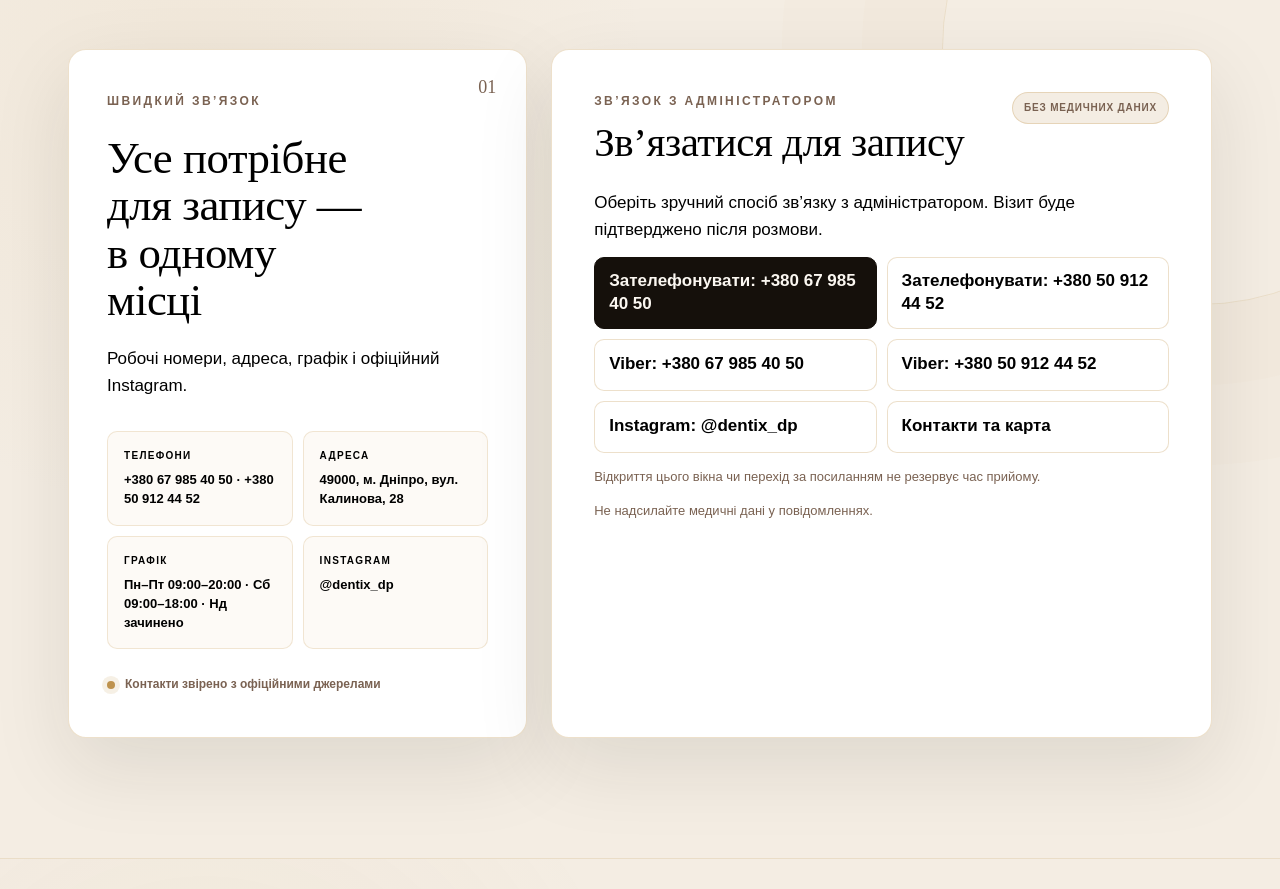
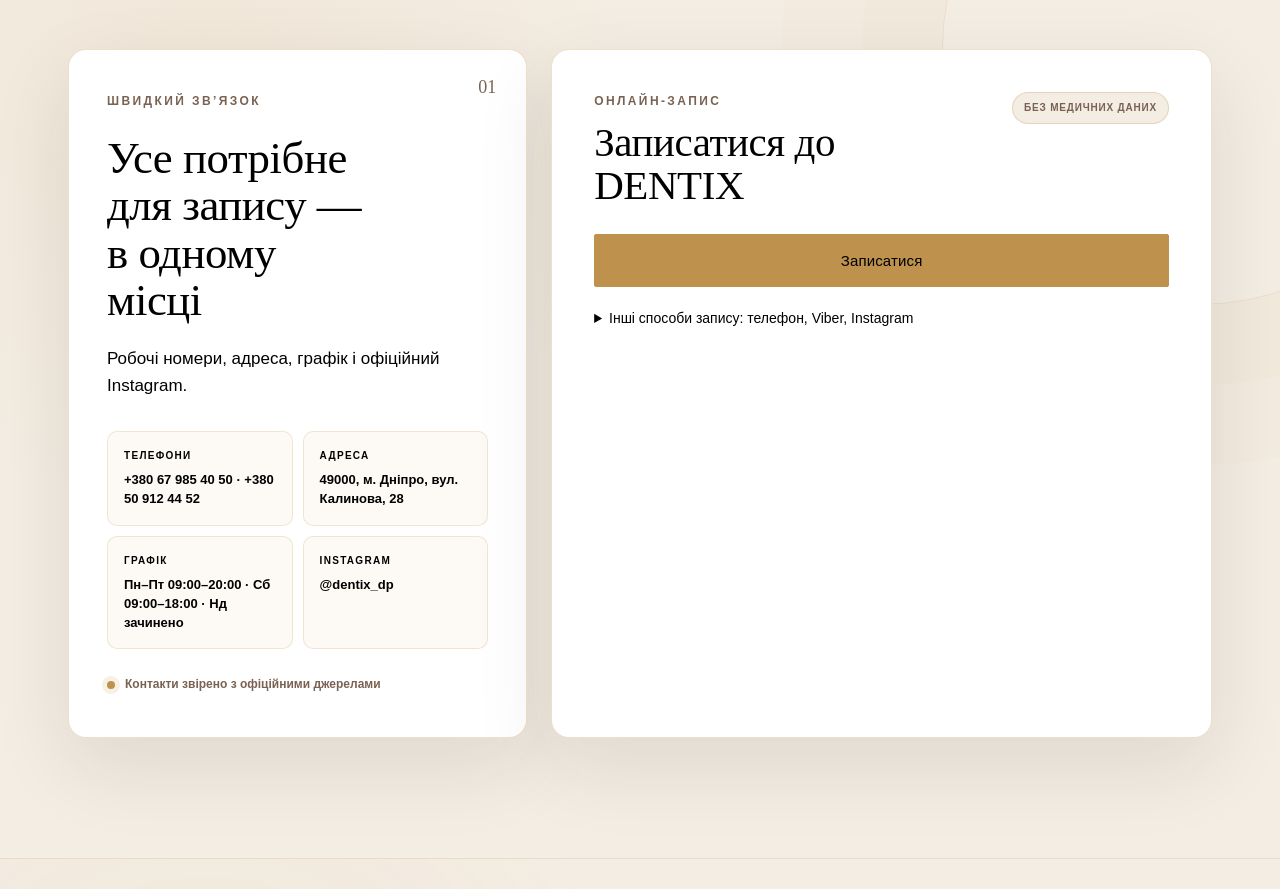
Before and after one commit to optidigitalagent/dentix-booking-demo, a React (Vite) app: page / in a window 1280 px wide. Shown: the part 8477-9366 px from the top of the page. Built offline with nearby package versions, Linux system fonts and the light colour scheme; no server answers.

Commit message:
fix(booking): connect contact section to existing booking flow

```diff
--- a/src/components/ContactSection.tsx
+++ b/src/components/ContactSection.tsx
@@ -1,7 +1,7 @@
 import { site } from "@/data/site";
 import { Reveal } from "./Reveal";
 import { SectionHeading } from "./SectionHeading";
-import { LeadForm } from "./LeadForm";
+import { BookingButton } from "./booking/BookingContext";
 import { ContactActions } from "./booking/ContactActions";
 
 const contactSlots = [
@@ -59,12 +59,16 @@ export function ContactSection({ lede = "Зв’яжіться з клініко
           <Reveal as="div" className="contact-panel" delay={90}>
             <div className="contact-panel-head">
               <div>
-                <p className="contact-panel-kicker">{site.bookingFormReady === true ? "Зворотний зв’язок" : "Зв’язок з адміністратором"}</p>
-                <h3>{site.bookingFormReady === true ? "Залишити заявку" : "Зв’язатися для запису"}</h3>
+                <p className="contact-panel-kicker">Онлайн-запис</p>
+                <h3>Записатися до DENTIX</h3>
               </div>
               <span className="contact-panel-status">без медичних даних</span>
             </div>
-            {site.bookingFormReady === true ? <LeadForm sourceSite={__DENTIX_LEAD_SOURCE__} /> : <ContactActions />}
+            <BookingButton className="btn btn-block">Записатися</BookingButton>
+            <details className="booking-contact-alternative">
+              <summary>Інші способи запису: телефон, Viber, Instagram</summary>
+              <ContactActions />
+            </details>
           </Reveal>
         </div>
       </div>
--- a/src/data/site.ts
+++ b/src/data/site.ts
@@ -5,7 +5,6 @@ export const site = {
   tagline: "Стоматологічна клініка",
   logo: dentixLogoMark,
   contactDataReady: true,
-  bookingFormReady: false,
   phonePrimary: "+380 67 985 40 50",
   phonePrimaryHref: "tel:+380679854050",
   phoneSecondary: "+380 50 912 44 52",
```
